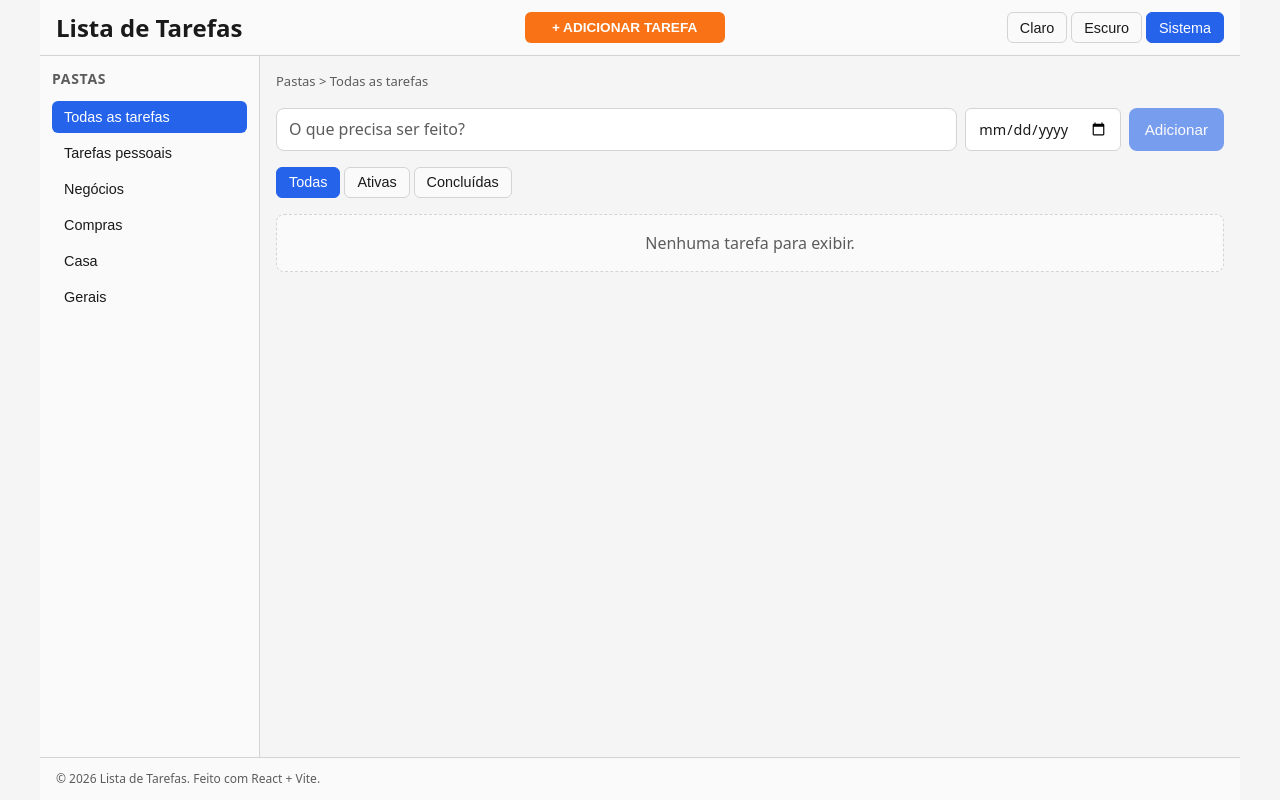
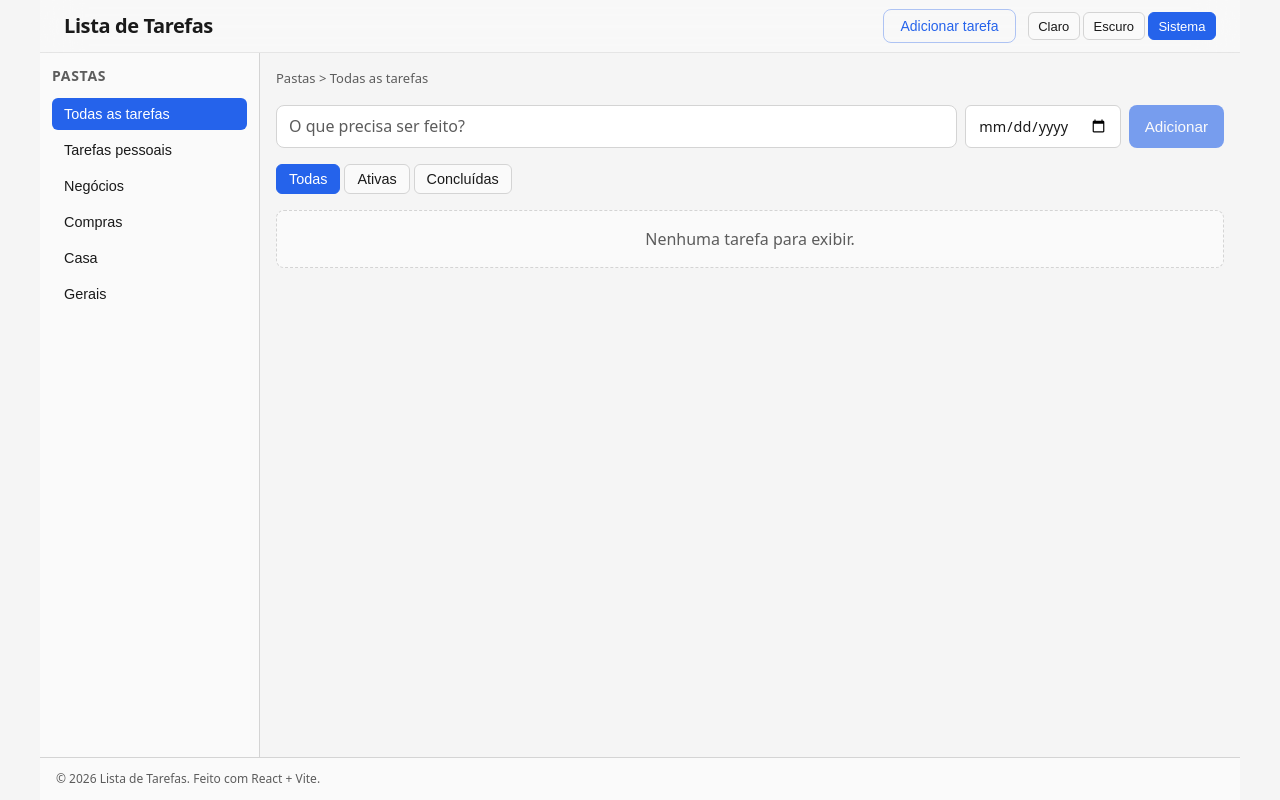
Before and after one commit to PaivaJudson/test_todo_cursor, a React (Vite) app: page / in a window 1280 px wide. Built offline with nearby package versions, Linux system fonts and the light colour scheme.

Commit message:
chats ssimultaneos

```diff
--- a/src/App.css
+++ b/src/App.css
@@ -19,60 +19,6 @@
   width: 100%;
   max-width: 1200px;
   margin: 0 auto;
-}
-
-.app-header {
-  display: flex;
-  flex-wrap: wrap;
-  align-items: center;
-  justify-content: space-between;
-  gap: 0.75rem;
-  padding: 0.75rem 1rem;
-  background: var(--surface);
-  border-bottom: 1px solid var(--border);
-}
-
-.app-header-left {
-  flex: 0 0 auto;
-}
-
-.app-header h1 {
-  margin: 0;
-  font-size: 1.25rem;
-  line-height: 1.3;
-}
-
-@media (min-width: 480px) {
-  .app-header h1 {
-    font-size: 1.5rem;
-  }
-}
-
-.app-add-task {
-  flex: 1;
-  max-width: 200px;
-  padding: 0.5rem 1rem;
-  font-size: 0.85rem;
-  font-weight: 600;
-  background: #f97316;
-  color: #fff;
-  border: none;
-  border-radius: 6px;
-  cursor: pointer;
-  transition: background 0.2s, transform 0.1s;
-}
-
-.app-add-task:hover {
-  background: #ea580c;
-}
-
-.app-add-task:focus-visible {
-  outline: none;
-  box-shadow: 0 0 0 3px var(--focus-ring);
-}
-
-.app-header-right {
-  flex: 0 0 auto;
 }
 
 .app-body {
--- a/src/App.tsx
+++ b/src/App.tsx
@@ -1,9 +1,9 @@
 import { useEffect } from 'react';
+import { Navbar } from './components/Navbar';
 import { TodoInput } from './components/TodoInput';
 import { TodoList } from './components/TodoList';
 import { TodoFilters } from './components/TodoFilters';
 import { TodoStats } from './components/TodoStats';
-import { ThemeToggle } from './components/ThemeToggle';
 import { FolderSidebar } from './components/FolderSidebar';
 import { Footer } from './components/Footer';
 import { useThemeStore } from './store/useThemeStore';
@@ -32,22 +32,7 @@ function App() {
 
   return (
     <div className="app-layout" id="main-content">
-      <header className="app-header">
-        <div className="app-header-left">
-          <h1 id="app-title">Lista de Tarefas</h1>
-        </div>
-        <button
-          type="button"
-          className="app-add-task"
-          aria-label="Adicionar tarefa"
-          onClick={() => document.getElementById('new-todo')?.focus()}
-        >
-          + ADICIONAR TAREFA
-        </button>
-        <div className="app-header-right">
-          <ThemeToggle />
-        </div>
-      </header>
+      <Navbar />
 
       <div className="app-body">
         <FolderSidebar />
--- /dev/null
+++ b/src/components/Navbar.css
@@ -0,0 +1,114 @@
+/* Navbar — estilo profissional inspirado na Apple */
+
+.navbar {
+  position: sticky;
+  top: 0;
+  z-index: 100;
+  width: 100%;
+  background: var(--navbar-bg);
+  backdrop-filter: saturate(180%) blur(20px);
+  -webkit-backdrop-filter: saturate(180%) blur(20px);
+  border-bottom: 1px solid var(--navbar-border);
+}
+
+.navbar__inner {
+  display: flex;
+  align-items: center;
+  justify-content: space-between;
+  gap: 1rem;
+  padding: 0 1.5rem;
+  min-height: 52px;
+  max-width: 1200px;
+  margin: 0 auto;
+}
+
+.navbar__brand {
+  flex: 0 0 auto;
+}
+
+.navbar__title {
+  margin: 0;
+  font-size: 1.125rem;
+  font-weight: 600;
+  letter-spacing: -0.02em;
+  color: var(--text);
+  line-height: 1.3;
+}
+
+@media (min-width: 480px) {
+  .navbar__title {
+    font-size: 1.25rem;
+  }
+}
+
+.navbar__actions {
+  display: flex;
+  align-items: center;
+  gap: 0.75rem;
+  flex-shrink: 0;
+}
+
+.navbar__add {
+  padding: 0.5rem 1rem;
+  font-size: 0.875rem;
+  font-weight: 500;
+  color: var(--navbar-add-text);
+  background: var(--navbar-add-bg);
+  border: 1px solid var(--navbar-add-border);
+  border-radius: 8px;
+  cursor: pointer;
+  transition: background 0.2s ease, border-color 0.2s ease, color 0.2s ease;
+}
+
+.navbar__add:hover {
+  background: var(--navbar-add-hover-bg);
+  border-color: var(--navbar-add-hover-border);
+  color: var(--navbar-add-hover-text);
+}
+
+.navbar__add:focus-visible {
+  outline: none;
+  box-shadow: 0 0 0 3px var(--focus-ring);
+}
+
+/* Theme toggle mais compacto dentro da navbar */
+.navbar .theme-toggle {
+  gap: 0.2rem;
+}
+
+.navbar .theme-option {
+  padding: 0.35rem 0.6rem;
+  font-size: 0.8125rem;
+  min-height: 0;
+  border-radius: 6px;
+}
+
+/* Variáveis específicas da navbar para tema claro */
+:root {
+  --navbar-bg: rgba(250, 250, 250, 0.72);
+  --navbar-border: rgba(0, 0, 0, 0.08);
+  --navbar-add-bg: transparent;
+  --navbar-add-text: var(--primary);
+  --navbar-add-border: rgba(37, 99, 235, 0.35);
+  --navbar-add-hover-bg: rgba(37, 99, 235, 0.08);
+  --navbar-add-hover-border: var(--primary);
+  --navbar-add-hover-text: var(--primary);
+}
+
+[data-theme='dark'] {
+  --navbar-bg: rgba(23, 23, 23, 0.72);
+  --navbar-border: rgba(255, 255, 255, 0.08);
+  --navbar-add-bg: transparent;
+  --navbar-add-text: var(--primary);
+  --navbar-add-border: rgba(59, 130, 246, 0.4);
+  --navbar-add-hover-bg: rgba(59, 130, 246, 0.15);
+  --navbar-add-hover-border: var(--primary);
+  --navbar-add-hover-text: var(--primary);
+}
+
+@media (prefers-color-scheme: dark) {
+  :root:not([data-theme='light']) {
+    --navbar-bg: rgba(23, 23, 23, 0.72);
+    --navbar-border: rgba(255, 255, 255, 0.08);
+  }
+}
--- /dev/null
+++ b/src/components/Navbar.tsx
@@ -0,0 +1,27 @@
+import { ThemeToggle } from './ThemeToggle';
+import './Navbar.css';
+
+export function Navbar() {
+  return (
+    <header className="navbar" role="banner">
+      <div className="navbar__inner">
+        <div className="navbar__brand">
+          <h1 className="navbar__title" id="app-title">
+            Lista de Tarefas
+          </h1>
+        </div>
+        <div className="navbar__actions">
+          <button
+            type="button"
+            className="navbar__add"
+            aria-label="Adicionar tarefa"
+            onClick={() => document.getElementById('new-todo')?.focus()}
+          >
+            Adicionar tarefa
+          </button>
+          <ThemeToggle />
+        </div>
+      </div>
+    </header>
+  );
+}
```
